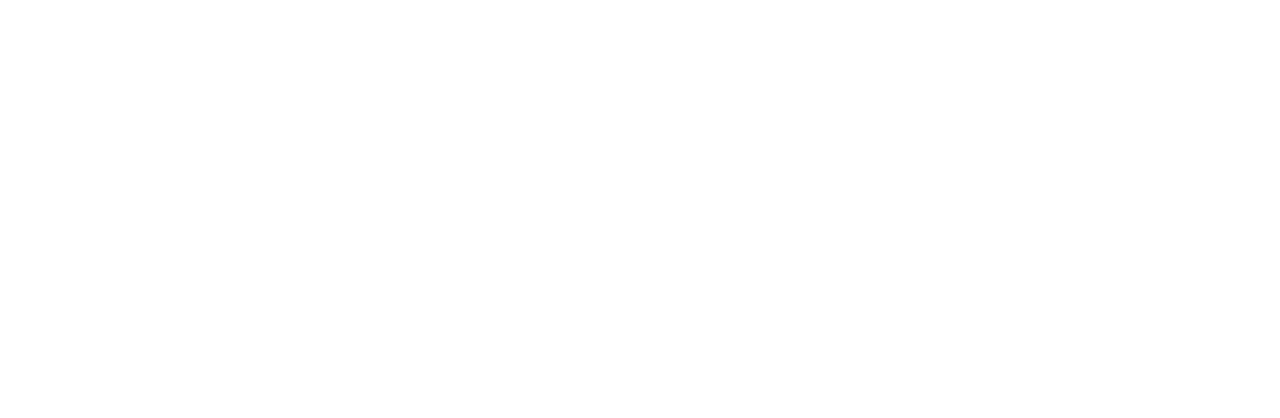
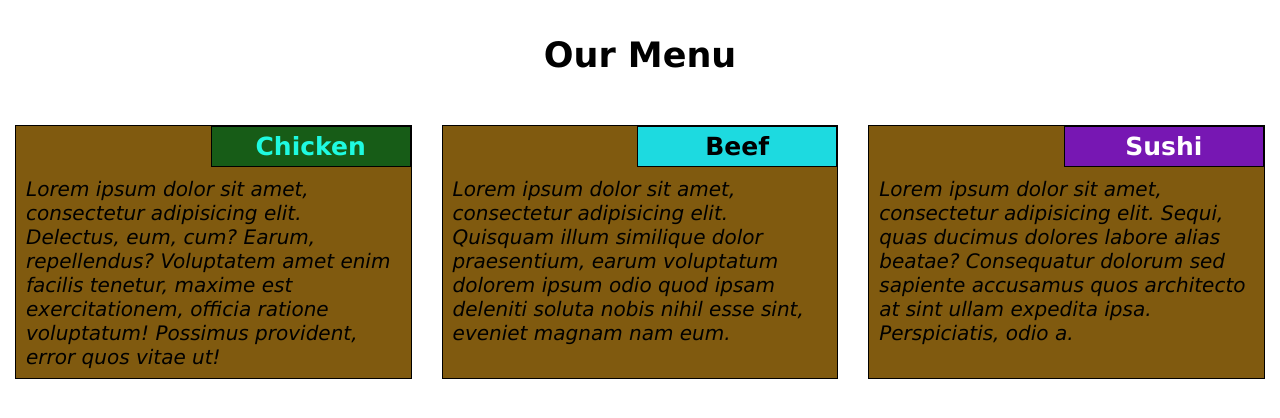
Before and after one commit to Petro896431/module2, a plain HTML site: page index.html in a window 1280 px wide. Drawn offline with Linux system fonts and the light colour scheme.

Commit message:
completed

```diff
--- a/css/style.css
+++ b/css/style.css
@@ -0,0 +1,93 @@
+/********** Base styles **********/
+* {
+	box-sizing: border-box;
+	margin: 0;
+	padding: 0;
+}
+body {
+	font-size: 20px;
+}
+h1, h2, p {
+	font-family: Geneva, Arial, Helvetica, sans-serif;
+
+}
+section, h2 {
+	border: 1px solid black;
+}
+section{
+	height: 254px;
+	background-color: #805a0f;
+	margin: 15px;
+	overflow: hidden;
+}
+
+h1 {
+	margin: 35px;
+	text-align: center;
+	font-size: 175%;
+
+}
+h2{
+	width: 200px;
+	padding: 5px;
+	font-size: 125%;
+	text-align: center;
+	position: relative;
+	float: right;
+
+}
+p {
+	font-size: 100%;
+	font-style: italic;
+	clear: right;
+	padding: 10px 10px 5px 10px;
+	text-align: left;
+}
+
+#h21 {
+	background-color: #175c17;
+	color: #1ffae0;
+}
+#h22 {
+	background-color: #1ddae0;
+}
+#h23 {
+	background-color: #7717b3;
+	color: white;
+}
+
+.row {
+	width: 100%;
+}
+div div {
+
+}
+/********** For desktop **********/
+@media (min-width: 992px) {
+   .col-lg-4 {
+  		float: left;
+   		width: 33.33%;
+  }
+
+}
+/********** For tablet **********/
+@media (min-width: 768px) and (max-width: 991px) {
+	.col-md-6 {
+	  	float: left;
+      	width: 50%;
+  }
+ 	.col3-md-12{
+ 		float: left;
+ 		width: 100%;
+ 	}
+
+
+}
+/********** For mobile **********/
+@media (max-width: 767px) {
+	.col-sm-12 {
+		float: left;
+    	width: 100%;
+  }
+
+}
--- a/index.html
+++ b/index.html
@@ -2,9 +2,35 @@
 <html lang="en">
 <head>
 	<meta charset="UTF-8">
+	<meta name="viewport" content="width=devices-width, initial-scale=1">
 	<title>Module2</title>
+	<link rel="stylesheet" href="css/style.css">
+
 </head>
 <body>
 
+	<h1>Our Menu</h1>
+
+	<div class="row">
+		<div class="col-lg-4 col-md-6 col-sm-12">
+			<section>
+				<h2 id="h21">Chicken</h2>
+				<p>Lorem ipsum dolor sit amet, consectetur adipisicing elit. Delectus, eum, cum? Earum, repellendus? Voluptatem amet enim facilis tenetur, maxime est exercitationem, officia ratione voluptatum! Possimus provident, error quos vitae ut!</p>
+			</section>
+		</div><!--
+		--><div class="col-lg-4 col-md-6 col-sm-12">
+				<section>
+					<h2 id="h22">Beef</h2>
+					<p>Lorem ipsum dolor sit amet, consectetur adipisicing elit. Quisquam illum similique dolor praesentium, earum voluptatum dolorem ipsum odio quod ipsam deleniti soluta nobis nihil esse sint, eveniet magnam nam eum.</p>
+				</section>
+			</div><!--
+		--><div class="col-lg-4 col3-md-12 col-sm-12">
+				<section>
+					<h2 id="h23">Sushi</h2>
+					<p>Lorem ipsum dolor sit amet, consectetur adipisicing elit. Sequi, quas ducimus dolores labore alias beatae? Consequatur dolorum sed sapiente accusamus quos architecto at sint ullam expedita ipsa. Perspiciatis, odio a.</p>
+				</section>
+			</div>
+	</div>
+
 </body>
 </html>
```
